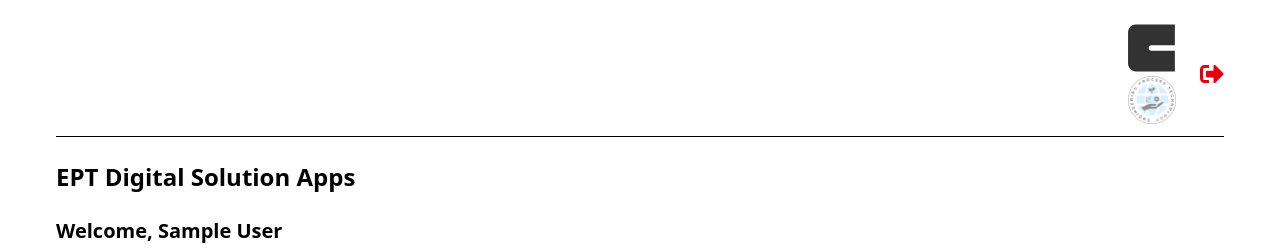
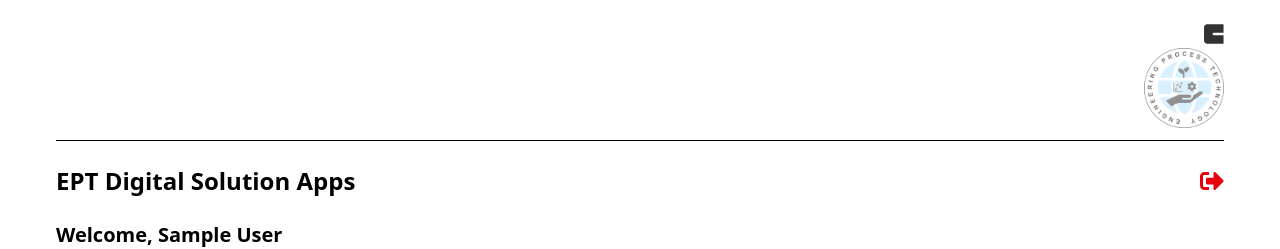
Before and after one commit to BonfaceNjuguna/ClariantLandingPage, a React (Vite) app in the folder frontend/: page /dashboard in a window 1280 px wide. Shown: the top 249 px of the page. Built offline with nearby package versions, Linux system fonts and the light colour scheme; no server answers; sample sign-in values are in the browser's storage.

Commit message:
feat: refactor Header and DashboardLayout components for improved structure and styling

```diff
--- a/frontend/src/components/Header/Header.tsx
+++ b/frontend/src/components/Header/Header.tsx
@@ -1,6 +1,5 @@
 import clariantLogo from "../../assets/clariant-logo-small.svg";
 import eptLogo from "../../assets/eptlogo.png"
-import { FaSignOutAlt } from "react-icons/fa";
 import { useAuth } from "../../context/AuthContext";
 
 const Header = () => {
@@ -12,16 +11,9 @@ const Header = () => {
 
       <div className="flex items-center gap-6">
         <div className="flex flex-col items-end">
-          <img src={clariantLogo} alt="Clariant Logo" className="w-12 h-12 mb-1" />
-          <img src={eptLogo} alt="EPT Logo" className="w-12 h-12" />
+          <img src={clariantLogo} alt="Clariant Logo" className="w-5 h-5 mb-1" />
+          <img src={eptLogo} alt="EPT Logo" className="w-20 h-20" />
         </div>
-        <button
-          onClick={() => setUser(null)}
-          className="text-red-600 hover:text-red-800"
-          title="Logout"
-        >
-          <FaSignOutAlt size={24} />
-        </button>
       </div>
     </div>
   );
--- a/frontend/src/layouts/DashboardLayout.tsx
+++ b/frontend/src/layouts/DashboardLayout.tsx
@@ -1,16 +1,26 @@
 import { useAuth } from "../context/AuthContext";
 import Header from "../components/Header/Header";
+import { FaSignOutAlt } from "react-icons/fa";
 
 const DashboardLayout = ({ children }: { children: React.ReactNode }) => {
-  const { user } = useAuth();
+  const { user, setUser } = useAuth();
 
   return (
     <div className="p-6">
       <Header />
-      <h1 className="text-2xl font-bold mt-6 mb-2 flex justify-start">
-        EPT Digital Solution Apps
-      </h1>
-      <h2 className="text-xl font-semibold mt-6 mb-4 flex justify-start">Welcome, {user?.name}</h2>
+      <div className="flex items-center justify-between mt-6 mb-2">
+        <h1 className="text-2xl font-bold">EPT Digital Solution Apps</h1>
+        <button
+          onClick={() => setUser(null)}
+          className="text-red-600 hover:text-red-800"
+          title="Logout"
+        >
+          <FaSignOutAlt size={24} />
+        </button>
+      </div>
+      <h2 className="text-xl font-semibold mt-6 mb-4 flex justify-start">
+        Welcome, {user?.name}
+      </h2>
       {children}
     </div>
   );
```
